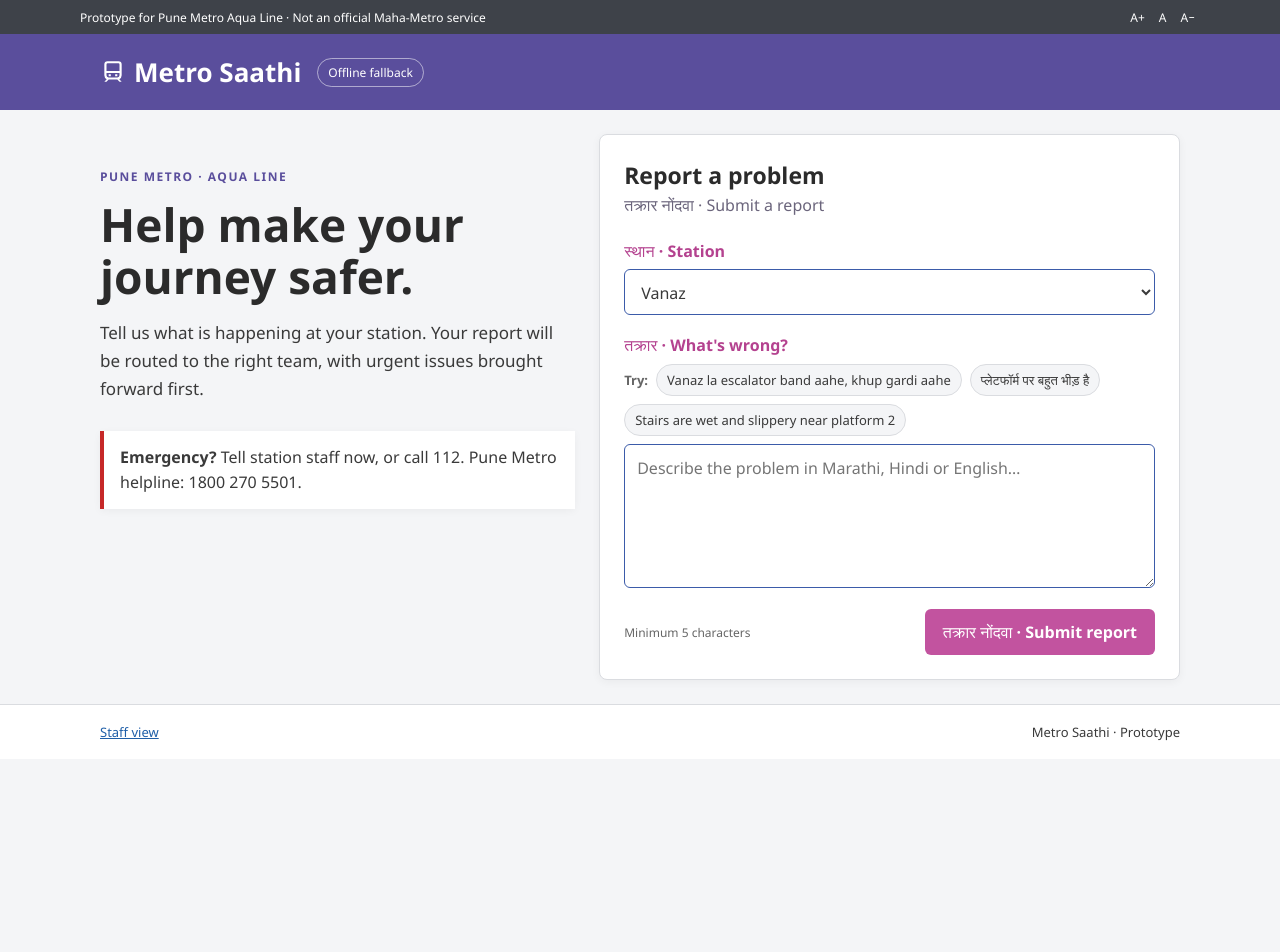
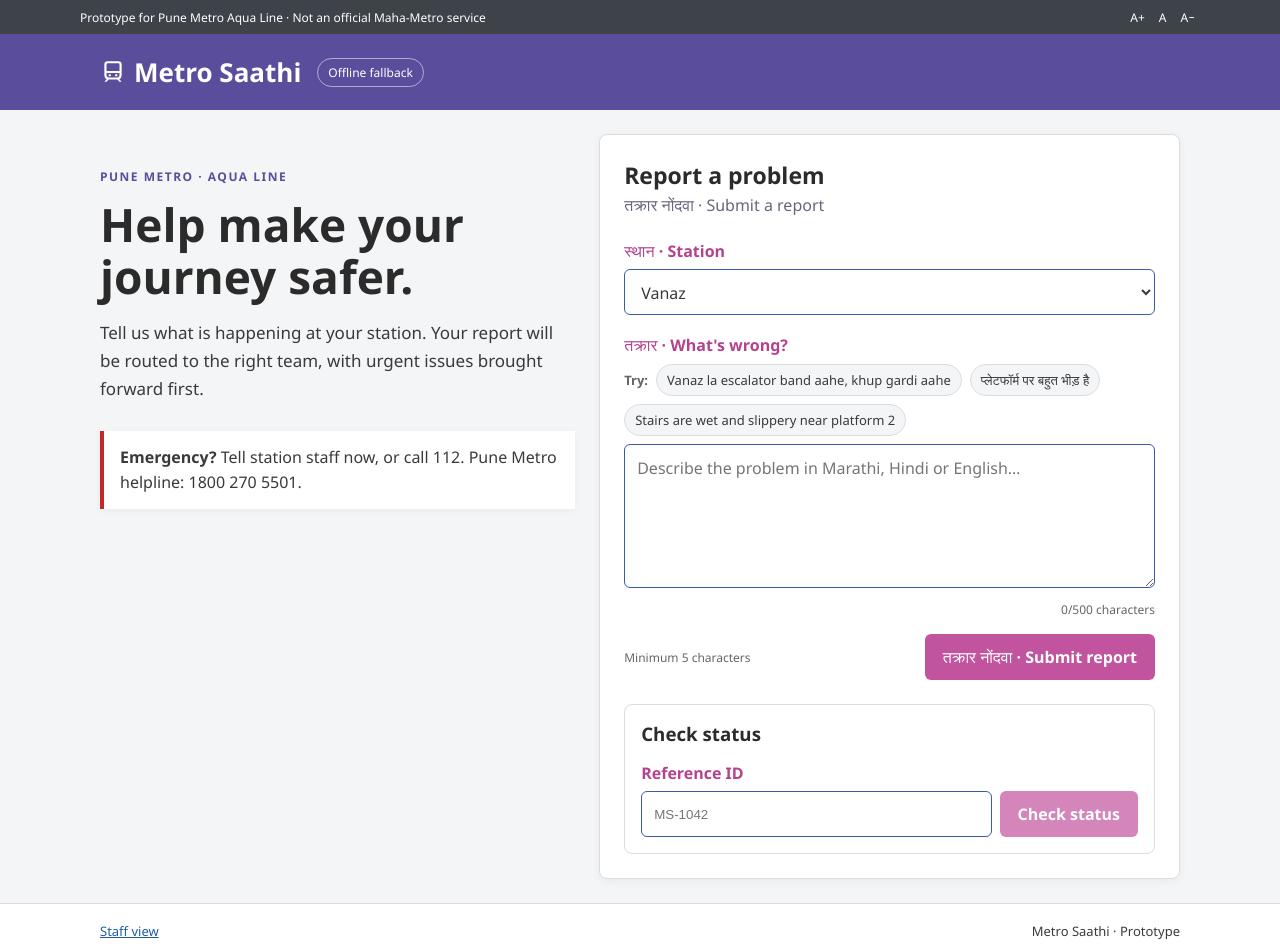
Before and after one commit to Ishan-246/metro-saathi, a React (Vite) app: page / in a window 1280 px wide. Shown: the top 952 px of the page. Before the commit the page ends 800 px from the top, so only its background shows below. Built offline with nearby package versions, Linux system fonts and the light colour scheme; no server answers.

Commit message:
Batch 4: high-only filter, incident expand, status check, char limit

```diff
--- a/src/App.jsx
+++ b/src/App.jsx
@@ -7,6 +7,7 @@
 export default function App() {
   const [station, setStation] = useState('Vanaz'); const [text, setText] = useState(''); const [report, setReport] = useState(null);
   const [error, setError] = useState(''); const [ai, setAi] = useState(false); const [busy, setBusy] = useState(false);
+  const [reference, setReference] = useState(''); const [statusResult, setStatusResult] = useState(null); const [statusError, setStatusError] = useState(''); const [statusBusy, setStatusBusy] = useState(false);
   useEffect(() => {
     const isStaffPage = window.location.pathname === '/staff';
     document.title = isStaffPage ? 'Metro Saathi · Issue Desk' : 'Metro Saathi · Report an issue';
@@ -22,6 +23,17 @@
       const data = await response.json(); if (!response.ok) throw new Error(data.error || 'Could not submit the report.'); setReport(data);
     } catch (err) { setError(`${err.message} Check that the server is running.`); } finally { setBusy(false); }
   }
+  async function checkStatus(event) {
+    event.preventDefault(); setStatusResult(null); setStatusError(''); setStatusBusy(true);
+    try {
+      const response = await fetch(`/api/reports/ref/${encodeURIComponent(reference.trim())}`);
+      const data = await response.json();
+      if (!response.ok) throw new Error(data.error || 'Could not find that report.');
+      setStatusResult(data);
+    } catch (err) { setStatusError(err.message === 'Failed to fetch' ? "We can't reach the report desk right now. Please try again shortly." : err.message); }
+    finally { setStatusBusy(false); }
+  }
+  const statusText = { open: 'Open', in_progress: 'In progress', resolved: 'Resolved' };
   if (window.location.pathname === '/staff') return <Staff />;
   return <>
     <div className="utility"><span>Prototype for Pune Metro Aqua Line · Not an official Maha-Metro service</span><div className="text-tools" aria-label="Text size"><button>A+</button><button>A</button><button>A−</button></div></div>
@@ -30,12 +42,16 @@
       <section className="intro"><p className="eyebrow">PUNE METRO · AQUA LINE</p><h1>Help make your journey safer.</h1><p>Tell us what is happening at your station. Your report will be routed to the right team, with urgent issues brought forward first.</p><div className="notice"><strong>Emergency?</strong> Tell station staff now, or call 112. Pune Metro helpline: 1800 270 5501.</div></section>
       <section className="panel"><h2>Report a problem</h2><p className="subheading">तक्रार नोंदवा · Submit a report</p>
         <form onSubmit={submit}><label htmlFor="station">स्थान · Station</label><select id="station" value={station} onChange={(e) => setStation(e.target.value)}>{stations.map((item) => <option key={item}>{item}</option>)}</select>
-          <label htmlFor="description">तक्रार · What's wrong?</label><div className="examples"><span>Try:</span>{['Vanaz la escalator band aahe, khup gardi aahe', 'प्लेटफॉर्म पर बहुत भीड़ है', 'Stairs are wet and slippery near platform 2'].map((example) => <button type="button" key={example} onClick={() => setText(example)}>{example}</button>)}</div><textarea id="description" value={text} onChange={(e) => setText(e.target.value)} placeholder="Describe the problem in Marathi, Hindi or English…" rows="5" />
+          <label htmlFor="description">तक्रार · What's wrong?</label><div className="examples"><span>Try:</span>{['Vanaz la escalator band aahe, khup gardi aahe', 'प्लेटफॉर्म पर बहुत भीड़ है', 'Stairs are wet and slippery near platform 2'].map((example) => <button type="button" key={example} onClick={() => setText(example)}>{example}</button>)}</div><textarea id="description" value={text} maxLength={500} onChange={(e) => setText(e.target.value)} placeholder="Describe the problem in Marathi, Hindi or English…" rows="5" /><div className="text-counter" aria-live="polite">{text.length}/500 characters</div>
           <div className="form-foot"><span>Minimum 5 characters</span><button className="primary" disabled={busy}>{busy ? 'Sending…' : 'तक्रार नोंदवा · Submit report'}</button></div>{error && <p className="error" role="alert">{error}</p>}
         </form>
         {report && <article className="result" aria-live="polite">{report.emergency && <div className="emergency-banner">Emergency: tell station staff now, or call 112. Pune Metro helpline: 1800 270 5501.</div>}<h3 className="registered">Complaint registered</h3><p className="reference">Reference: {referenceFor(report)}</p>
           <dl><div><dt>Sent to</dt><dd>{report.team}</dd></div><div><dt>Station</dt><dd>{report.station}</dd></div><div><dt>Priority</dt><dd>{report.priority >= 70 ? 'Urgent' : 'Normal'}</dd></div><div><dt>Similar reports today</dt><dd>{report.similarToday ?? 0}</dd></div></dl><button type="button" className="primary another-report" onClick={() => { setReport(null); setText(''); setError(''); setStation('Vanaz'); }}>Report another problem</button>
         </article>}
+        <section className="status-check"><h3>Check status</h3><form onSubmit={checkStatus}><label htmlFor="reference">Reference ID</label><div className="status-lookup"><input id="reference" value={reference} onChange={(e) => { setReference(e.target.value); setStatusError(''); setStatusResult(null); }} placeholder="MS-1042" maxLength={24} /><button type="submit" className="primary" disabled={statusBusy || !reference.trim()}>{statusBusy ? 'Checking…' : 'Check status'}</button></div></form>
+          {statusError && <p className="error" role="alert">{statusError}</p>}
+          {statusResult && <dl className="status-result"><div><dt>Station</dt><dd>{statusResult.station}</dd></div><div><dt>Team</dt><dd>{statusResult.team}</dd></div><div><dt>Status</dt><dd>{statusText[statusResult.status] || statusResult.status}</dd></div><div><dt>Latest note</dt><dd>{statusResult.latestNote || 'No notes yet.'}</dd></div></dl>}
+        </section>
       </section>
     </main><footer><a href="/staff">Staff view</a><span>Metro Saathi · Prototype</span></footer>
   </>;
--- a/src/styles.css
+++ b/src/styles.css
@@ -24,6 +24,7 @@
 select { height: 46px; } textarea { resize: vertical; min-height: 126px; line-height: 1.5; }
 textarea:focus, select:focus { outline: 3px solid #3b5ba933; }
 .examples { display: flex; align-items: center; flex-wrap: wrap; gap: var(--space-1); margin: var(--space-1) 0; font-size: 13px; }.examples > span { color: #666; font-weight: 650; }.examples button { border: 1px solid #DADCE0; border-radius: 999px; background: #F4F5F7; color: #3A3A3A; padding: 6px 10px; cursor: pointer; }.examples button:hover, .examples button:focus-visible { border-color: #5A4E9C; outline-color: #5A4E9C; }
+.text-counter { text-align: right; margin-top: var(--space-1); color: #666; font-size: 12px; }
 .form-foot { margin-top: var(--space-2); display: flex; justify-content: space-between; align-items: center; gap: var(--space-2); }.form-foot span { font-size: 12px; color: #666; }
 .primary { border: 0; border-radius: 6px; background: #C2539F; color: white; font-weight: 650; padding: 12px 18px; min-height: 46px; cursor: pointer; }.primary:disabled { opacity: .7; cursor: wait; }
 .error { color: #C62828; font-weight: 600; }
@@ -96,6 +97,25 @@
 .staff-report.new-report { animation: new-report-highlight 2s ease-out; }
 @keyframes new-report-highlight { 0%, 70% { background-color: #FFF4C2; } 100% { background-color: #fff; } }
 .another-report { margin-top: 4px; }
+.status-check { margin-top: var(--space-3); padding: var(--space-2); border: var(--card-border); border-radius: var(--card-radius); background: #fff; }
+.status-check h3 { margin: 0; color: #2B2B2B; }
+.status-check label { margin-top: var(--space-2); }
+.status-lookup { display: flex; gap: var(--space-1); }
+.status-lookup input { flex: 1; min-width: 0; height: 46px; border: 1px solid #3B5BA9; border-radius: 6px; padding: 11px 12px; }
+.status-lookup .primary { width: auto; min-height: 46px; }
+.status-result { display: grid; grid-template-columns: 1fr 1fr; gap: var(--space-1); margin: var(--space-2) 0 0; }
+.status-result > div { padding: var(--space-1); background: #F4F5F7; border-radius: 5px; }
+.station-filters { display: flex; gap: var(--space-1); }
+.all-stations.active { background: #5A4E9C; color: #fff; }
+.incident-toggle { display: flex; width: 100%; align-items: center; flex-wrap: wrap; gap: var(--space-1); border: 0; background: transparent; padding: 0; text-align: left; cursor: pointer; color: inherit; font: inherit; }
+.incident-toggle > strong { color: #2B2B2B; }
+.incident-toggle > span { font-weight: 650; color: #B26A00; }
+.incident-toggle .incident-hint { margin-left: auto; color: #1F5FA8; font-size: 13px; }
+.incident-card.emergency .incident-toggle > span:not(.incident-hint), .incident-card.high .incident-toggle > span:not(.incident-hint) { color: #C62828; }
+.incident-reports { margin-top: var(--space-2); border-top: 1px solid #DADCE0; padding-top: var(--space-1); }
+.incident-report-row { display: grid; grid-template-columns: minmax(180px, 2fr) minmax(120px, 1fr) minmax(80px, auto) auto; align-items: center; gap: var(--space-1); padding: var(--space-1) 0; border-bottom: 1px solid #ECEDEF; font-size: 13px; }
+.incident-report-row:last-child { border-bottom: 0; }
+@media (max-width: 740px) { .status-lookup { align-items: stretch; flex-direction: column; }.status-lookup .primary { width: 100%; }.status-result { grid-template-columns: 1fr; }.incident-report-row { grid-template-columns: 1fr auto; }.incident-report-row > span:nth-child(3) { grid-column: 1; }.incident-report-row > .priority-tag { grid-column: 2; grid-row: 1 / span 3; } }
 @media (max-width: 740px) {
   .station-dots { display: flex; justify-content: flex-start; overflow-x: auto; }
   .station-dot { flex: 0 0 72px; width: 72px; }
```
Also changed, not shown: src/Staff.jsx (+6 -3 lines), 1 other file (tests, documents, lock files or other folders).
